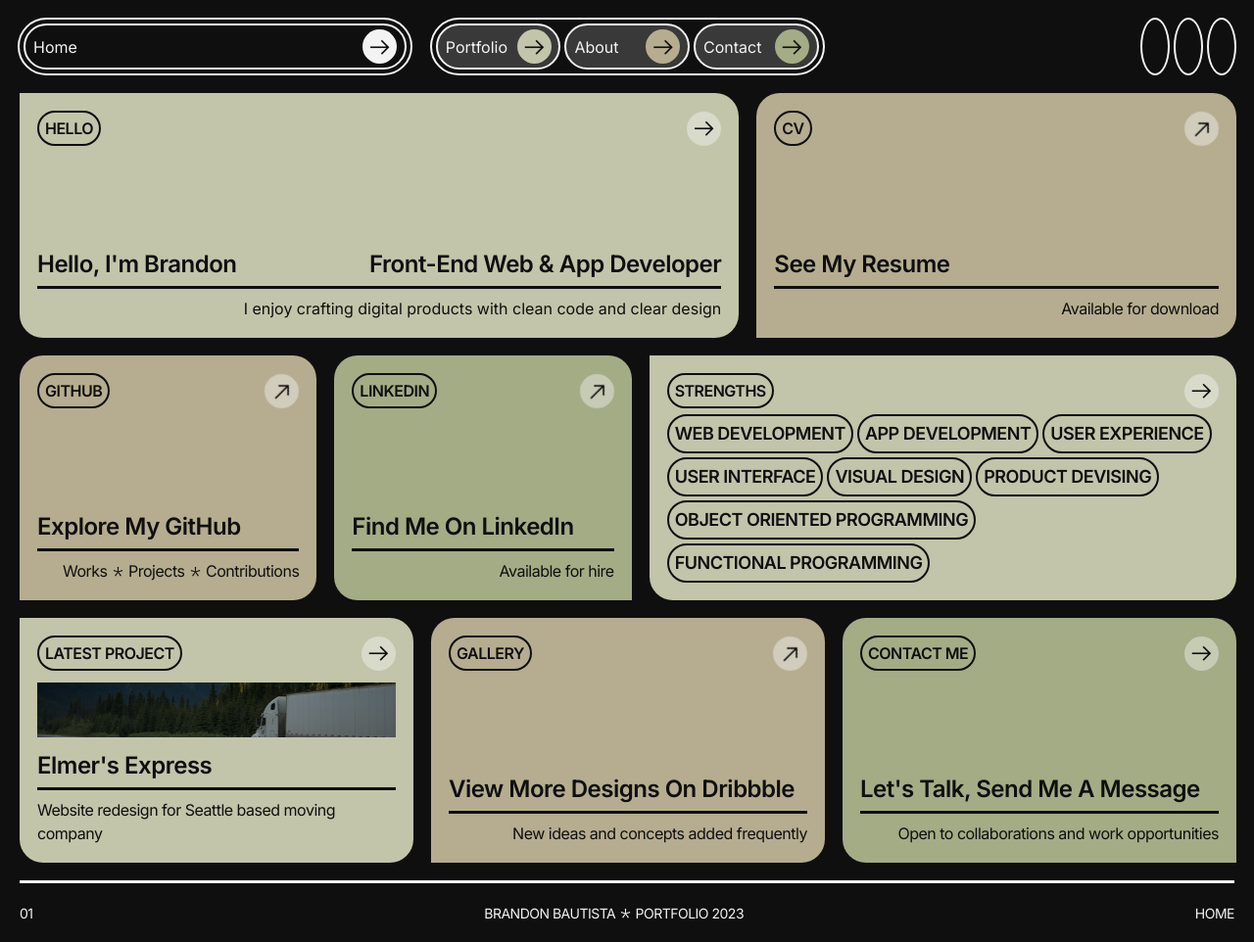
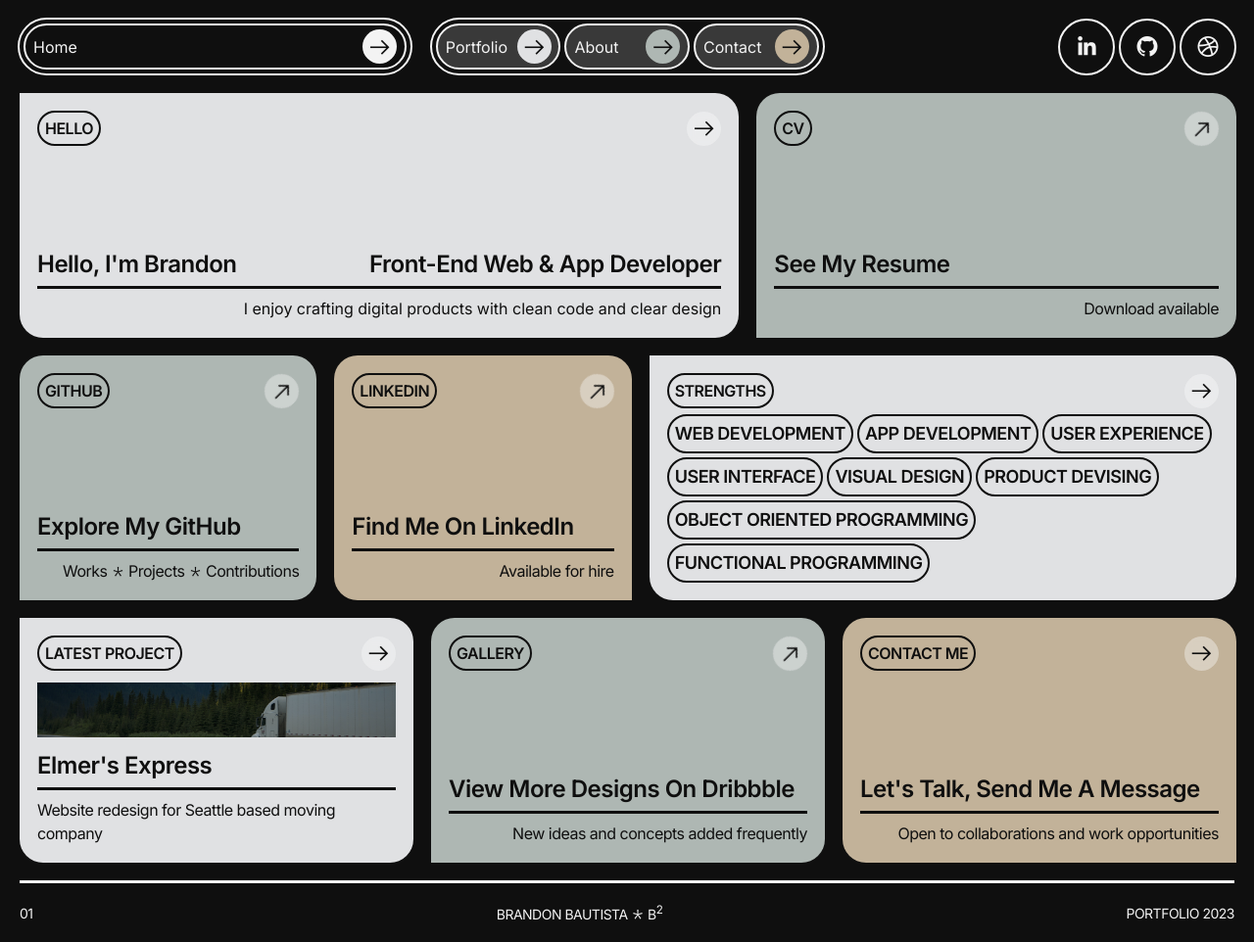
Before and after one commit to bautista73/B2PV2, a plain HTML site: page index.html in a window 1280 px wide. Shown: the whole page at 98% size. Drawn offline with nearby package versions, Linux system fonts and the light colour scheme.

Commit message:
added final UI colors, replaced link icons, edited footer

```diff
--- a/index.html
+++ b/index.html
@@ -44,9 +44,9 @@
                     </div>
                     <div class="nav-right">
                         <ul>
-                            <li><i class="lni lni-linkedin-original"></i></li>
-                            <li><i class="lni lni-github-original"></i></li>
-                            <li><i class="lni lni-twitter-original"></i></li>
+                            <li><i class="lab la-linkedin-in"></i></li>
+                            <li><i class="lab la-github"></i></li>
+                            <li><i class="lab la-dribbble"></i></li>
                         </ul>
                     </div>
                 </div>
@@ -94,7 +94,7 @@
                             </div>
                             <hr />
                             <div class="blockTwo-text">
-                                <span>Available for download</span>
+                                <span>Download available</span>
                             </div>
                         </div>
                     </div>
@@ -240,8 +240,8 @@
                 <hr />
                 <div class="footer-span-wrapper">
                     <span>01</span>
-                    <span>Brandon Bautista <i class="las la-asterisk"></i> Portfolio 2023</span>
-                    <span>Home</span>
+                    <span>Brandon Bautista <i class="las la-asterisk"></i> B<sup>2</sup></span>
+                    <span>Portfolio 2023</span>
                 </div>
             </div>
         </section>
--- a/styles/arrow.scss
+++ b/styles/arrow.scss
@@ -11,9 +11,9 @@ $accent-yellow: #d1b15f;
 // $accent-two: #a3b18a;
 // $accent-three: #96a064;
 
-$accent-one: #c2c5aa;
-$accent-two: #b6ad90;
-$accent-three: #a4ac86;
+$accent-one: #e0e1e3;
+$accent-two: #aeb7b3;
+$accent-three: #c2b299;
 
 $border: 2px solid $base-light;
 
--- a/styles/index.scss
+++ b/styles/index.scss
@@ -11,9 +11,9 @@ $accent-green: #96a064;
 $accent-blue: #77a6b6;
 $accent-yellow: #d1b15f;
 
-$accent-one: #c2c5aa;
-$accent-two: #b6ad90;
-$accent-three: #a4ac86;
+$accent-one: #e0e1e3;
+$accent-two: #aeb7b3;
+$accent-three: #c2b299;
 
 $font-size-xl: 64px;
 $font-size-l: 32px;
@@ -106,8 +106,8 @@ body {
                     gap: $gap-s;
                     li {
 
-                        .lni {
-                            font-size: 24px;
+                        .lab {
+                            font-size: 28px;
                             padding: 13px;
                             border-radius: 50%;
                             border: $border;
@@ -594,6 +594,8 @@ body {
 }
 
 #Footer {
+    max-width: 1920px;
+    margin: auto;
     width: 100%;
     display: grid;
     align-items: center;
```
Also changed, not shown: styles/arrow.css, styles/index.css, 1 other file.
